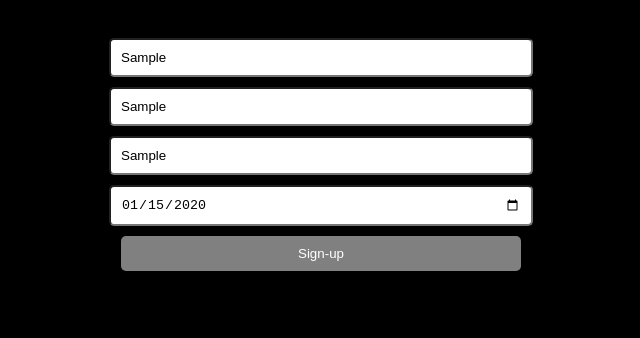
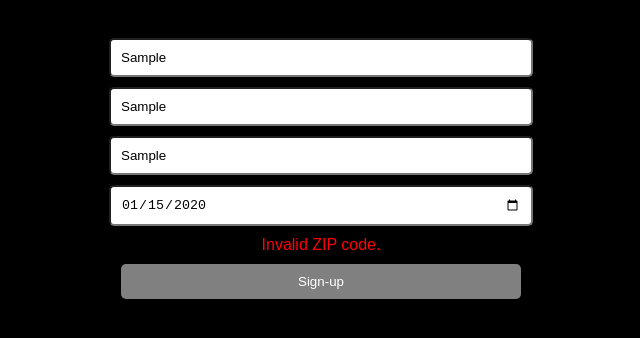
Before and after one commit to NatRikk/Weather-Lab, a website: page pages/signup2.html in a window 1280 px wide. Both pictures are taken after typing "Sample", "Sample", "Sample", "2020-01-15" into the empty fields and a click on the button "Sign-up". Shown: the whole page, without its empty margins (319-959 px from the left). Drawn offline with Linux system fonts and the light colour scheme; no server answers.

Commit message:
Im the goat

```diff
--- a/pages/signup2.html
+++ b/pages/signup2.html
@@ -13,11 +13,18 @@
       <input type="text" id="lastName" name="lastName" placeholder="Last Name" required>
       <input type="text" id="zipcode" name="zipcode" placeholder="Zip Code" required>
       <input type="date" id="birthday" name="birthday" placeholder="Birthday" required>
+      <span id="error-message" class="error" style="color: red;"></span> <!-- Error message will appear here -->
       <button type="submit">Sign-up</button>
     </form>
   </div>
 
   <script>
+    function isValidZipCode(zipcode) {
+      // Regular expression to validate US ZIP codes (5 digits or 5+4 digits)
+      const zipCodePattern = /^[0-9]{5}(?:-[0-9]{4})?$/;
+      return zipCodePattern.test(zipcode);
+    }
+
     function submitSignup(event) {
       event.preventDefault();
 
@@ -26,6 +33,14 @@
       const lastName = document.getElementById('lastName').value;
       const zipcode = document.getElementById('zipcode').value;
       const birthday = document.getElementById('birthday').value;
+
+      const errorMessageElement = document.getElementById('error-message');
+      errorMessageElement.textContent = ''; // Clear any previous error message
+
+      if (!isValidZipCode(zipcode)) {
+        errorMessageElement.textContent = 'Invalid ZIP code.';
+        return;
+      }
 
       const data = { userId, firstName, lastName, zipcode, birthday };
 
@@ -37,18 +52,17 @@
       .then(response => response.json())
       .then(result => {
         if (result.message === "Step 2 complete!") {
-          alert('Signup complete!');
           // Save the zipcode to localStorage for use in the dashboard
           localStorage.setItem('zipcode', zipcode);
           // Redirect to the dashboard page
           window.location.href = 'dashboard.html';
         } else {
-          alert(result.message || 'Signup Step 2 failed.');
+          errorMessageElement.textContent = result.message || 'Signup Step 2 failed.';
         }
       })
       .catch(err => {
         console.error('Error:', err);
-        alert('An error occurred. Please try again.');
+        errorMessageElement.textContent = 'An error occurred. Please try again.';
       });
     }
 
```
